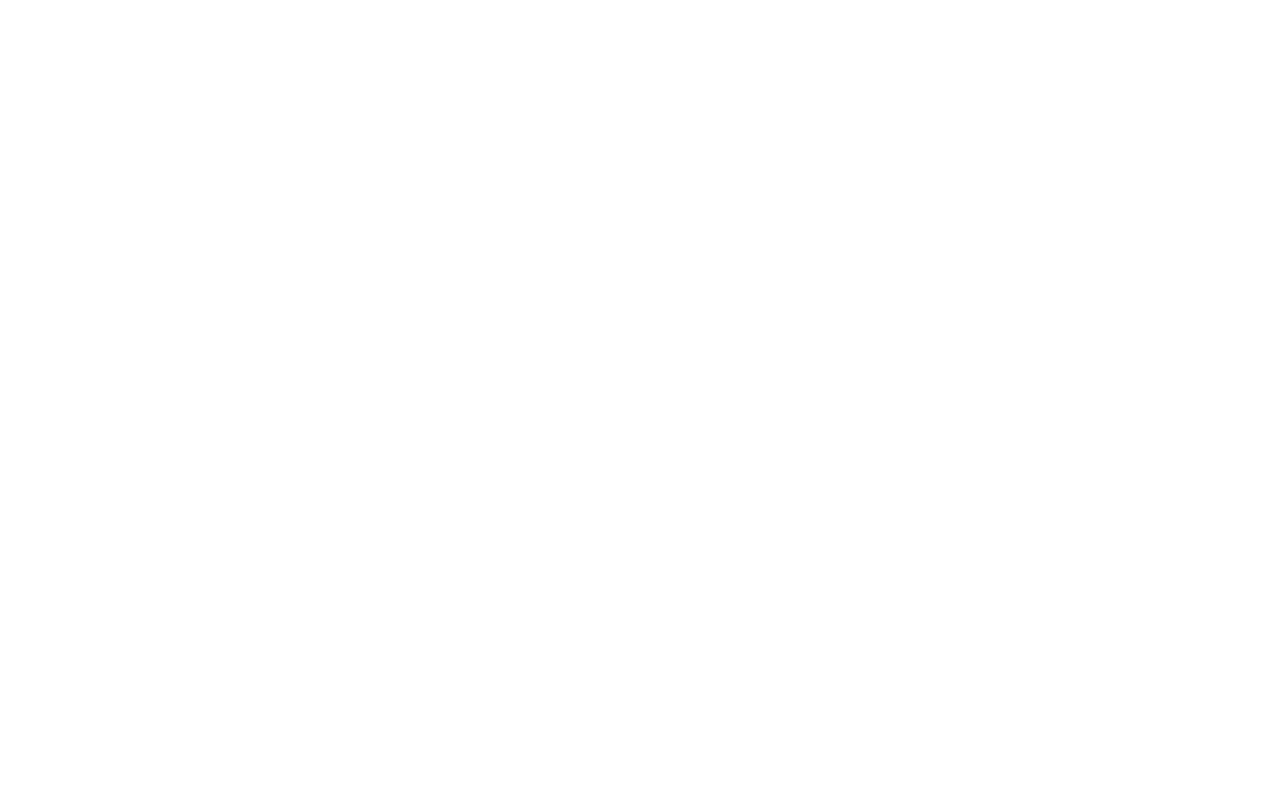
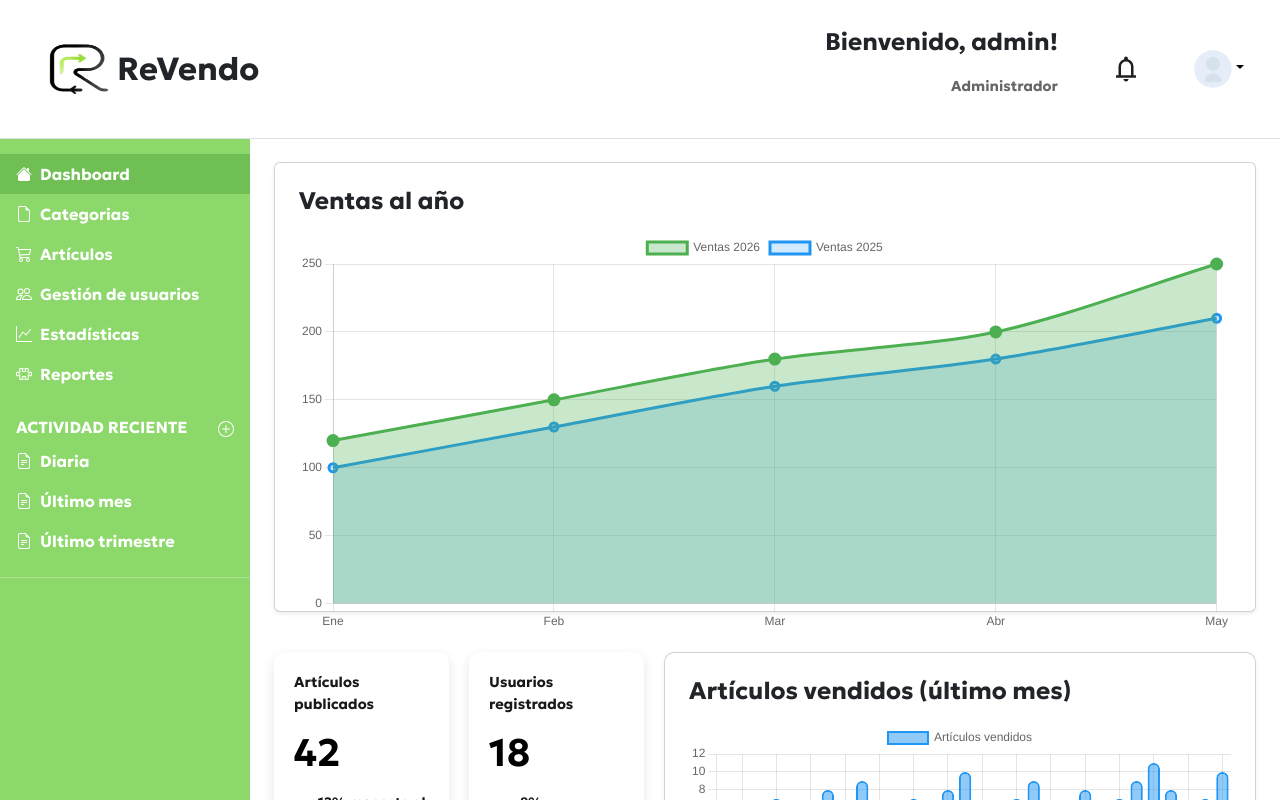
Before and after one commit to mozonas/MASTER-UNIR-PROYECTO-REVENDO-FRONTEND, an Angular app: page /admin/dashboard in a window 1280 px wide. Before the commit this address led to /. Built offline with nearby package versions, Linux system fonts and the light colour scheme.

Commit message:
Creación componente dashboard
vistas de gráficas y metric cards

```diff
--- a/package.json
+++ b/package.json
@@ -30,6 +30,7 @@
     "@angular/platform-browser": "^21.1.0",
     "@angular/router": "^21.1.0",
     "bootstrap": "^5.3.8",
+    "chart.js": "^4.5.1",
     "rxjs": "~7.8.0",
     "tslib": "^2.3.0"
   },
--- /dev/null
+++ b/src/app/pages/admin/admin-dashboard/admin-dashboard.component.css
@@ -0,0 +1,99 @@
+
+.dashboard-grid {
+  display: grid;
+  grid-template-columns: 1fr 1.6fr; /* izquierda metric cards / derecha gráfica */
+  gap: 20px;
+  align-items: start;
+}
+.metrics-grid {
+  display: grid;
+  grid-template-columns: repeat(2, 1fr);
+  grid-template-rows: repeat(2, auto);
+  gap: 20px;
+  margin-top: 40px;
+}
+
+.metric-card {
+  padding: 20px;
+  border-radius: 12px;
+  color: #000000;
+  box-shadow: 0 4px 12px rgba(0,0,0,0.1);
+  transition: transform .2s ease;
+  width: 100%;
+}
+
+.metric-card:hover {
+  transform: translateY(-4px);
+}
+
+.metric-title {
+  font-size: 0.9rem;
+  opacity: 0.9;
+}
+
+.metric-value {
+  font-size: 2.4rem;
+  font-weight: bold;
+  margin: 10px 0;
+}
+
+.metric-sub {
+  font-size: 0.85rem;
+  opacity: 0.9;
+  display: flex;
+  align-items: center;
+  gap: 8px;
+}
+
+/* Flechas */
+.arrow {
+  width: 28px;
+  height: 28px;
+  fill: white;
+}
+
+.arrow.up {
+  fill: #00ff9d;
+}
+
+.arrow.down {
+  fill: #ffb3b3;
+}
+
+/* Icono de advertencia */
+.warning {
+  width: 28px;
+  height: 28px;
+  fill: #ffe082;
+}
+
+/* Colores */
+.articles {
+  background:#ffff;
+}
+
+.users {
+  background: #ffffff;
+}
+
+.red {
+  background: linear-gradient(135deg, #ef5350, #d32f2f);
+}
+
+/*chart*/
+.chart-container {
+  height: 450px;
+  position: relative;
+}
+
+.chart-mes{
+  margin-top: 40px;
+  height: 260px;
+  position: relative;
+  border-radius: 10px;
+  width: 100%;
+}
+
+.chart-wrapper-sm {
+  max-width: 400px;
+}
--- /dev/null
+++ b/src/app/pages/admin/admin-dashboard/admin-dashboard.component.html
@@ -0,0 +1,141 @@
+
+  <!-- gráfica -->
+ <div class="chart-container card p-4 shadow-sm">
+  <h4 class="mb-3">Ventas al año</h4>
+  <canvas id="ventasAnualesChart"></canvas>
+</div>
+
+
+ <!-- metric cards -->
+<div class="dashboard-grid">
+    <div class="metrics-grid">
+        <div class="metric-card">
+            <div class="metric-title">Artículos publicados </div>
+            <div class="metric-value">{{ newArticles }}</div>
+              <div class="metric-sub">
+
+                @if (articlesDiff > 0) {
+                  <svg class="arrow up" viewBox="0 0 24 24">
+                    <path d="M12 4l-8 8h5v8h6v-8h5z"/>
+                  </svg>
+                }
+
+                @if (articlesDiff < 0) {
+                  <svg class="arrow down" viewBox="0 0 24 24">
+                    <path d="M12 20l8-8h-5V4h-6v8H4z"/>
+                  </svg>
+                }
+
+                {{ articlesDiff }}% respecto al mes anterior
+                </div>
+            </div>
+
+  <!-- Usuarios nuevos -->
+  <div class="metric-card">
+    <div class="metric-title">Usuarios registrados</div>
+    <div class="metric-value">{{ newUsers }}</div>
+
+    <div class="metric-sub">
+
+      @if (usersDiff > 0) {
+        <svg class="arrow up" viewBox="0 0 24 24">
+          <path d="M12 4l-8 8h5v8h6v-8h5z"/>
+        </svg>
+      }
+
+      @if (usersDiff < 0) {
+        <svg class="arrow down" viewBox="0 0 24 24">
+          <path d="M12 20l8-8h-5V4h-6v8H4z"/>
+        </svg>
+      }
+
+      {{ usersDiff }}% crecimiento mensual
+    </div>
+  </div>
+  <div class="metric-card active-users">
+  <div class="metric-title">Usuarios activos</div>
+  <div class="metric-value">{{ activeUsers }}</div>
+
+  <div class="metric-sub">
+
+    @if (activeUsersDiff > 0) {
+      <svg class="arrow up" viewBox="0 0 24 24">
+        <path d="M12 4l-8 8h5v8h6v-8h5z"/>
+      </svg>
+    }
+
+    @if (activeUsersDiff < 0) {
+      <svg class="arrow down" viewBox="0 0 24 24">
+        <path d="M12 20l8-8h-5V4h-6v8H4z"/>
+      </svg>
+    }
+
+    {{ activeUsersDiff }}% respecto al mes anterior
+  </div>
+</div>
+
+
+  <!-- Artículos reportados -->
+  <div class="metric-card red">
+    <div class="metric-title">Artículos reportados</div>
+    <div class="metric-value">{{ reportedArticles }}</div>
+
+    <div class="metric-sub">
+      <svg class="warning" viewBox="0 0 24 24">
+        <path d="M1 21h22L12 2 1 21zm12-3h-2v2h2v-2zm0-6h-2v5h2v-5z"/>
+      </svg>
+      Pendientes de revisión
+    </div>
+  </div>
+</div>
+
+<!-- Gráfica ventas -->
+
+        <div class="chart-mes card p-4 shadow-sm">
+             <h4 class="mb-3">Artículos vendidos (último mes)</h4>
+             <canvas id="ventasMesChart"></canvas>
+        </div>
+    </div>
+
+
+
+
+
+<!-- Actividad reciente -->
+  <div class="recent-activity card p-4 shadow-sm mt-4">
+  <h4 class="mb-3">Actividad reciente</h4>
+  <table class="table table-hover align-middle">
+    <thead>
+      <tr>
+        <th>Tipo</th>
+        <th>Descripción</th>
+        <th>Usuario</th>
+        <th>Fecha</th>
+      </tr>
+    </thead>
+    <tbody>
+      @for (item of recentActivity; track $index) {
+        <tr>
+          <td>
+            @switch (item.type) {
+                @case ('usuario') {
+                  <span class="badge bg-primary">Usuario</span>
+                }
+
+                @case ('articulo') {
+                  <span class="badge bg-success">Artículo</span>
+                }
+
+                @case ('reporte') {
+                  <span class="badge bg-danger">Reporte</span>
+                }
+            }
+          </td>
+          <td>{{ item.description }}</td>
+          <td>{{ item.user }}</td>
+          <td>{{ item.date | date:'dd/MM/yyyy HH:mm' }}</td>
+        </tr>
+      }
+    </tbody>
+  </table>
+</div>
--- /dev/null
+++ b/src/app/pages/admin/admin-dashboard/admin-dashboard.component.ts
@@ -0,0 +1,151 @@
+import { DatePipe } from '@angular/common';
+import { Component } from '@angular/core';
+import  Chart  from 'chart.js/auto';
+
+
+@Component({
+  selector: 'app-admin-dashboard',
+  imports: [DatePipe],
+  templateUrl: './admin-dashboard.component.html',
+  styleUrl: './admin-dashboard.component.css',
+})
+export class AdminDashboardComponent {
+
+  newArticles = 42;
+  articlesDiff = 12; //
+
+  newUsers = 18;
+  usersDiff = -8;
+
+  reportedArticles = 7;
+
+  activeUsers = 87;
+  activeUsersDiff = 5;
+
+  ngOnInit() {
+    this.generarGraficaVentas();
+    this.generarGraficaVentasMes();
+  }
+
+  generarGraficaVentas() {
+    const meses = ['Ene', 'Feb', 'Mar', 'Abr', 'May'];
+
+    const ventas = [120, 150, 180, 200, 250];
+    const ventasAnterior = [100, 130, 160, 180, 210];
+
+    new Chart('ventasAnualesChart', {
+      type: 'line',
+      data: {
+        labels: meses,
+        datasets: [
+          {
+            label: 'Ventas 2026',
+            data: ventas,
+            borderColor: '#4CAF50',
+            backgroundColor: 'rgba(76, 175, 80, 0.3)',
+            fill: true,
+            tension: 0.3,
+            borderWidth: 3,
+            pointRadius: 5,
+            pointBackgroundColor: '#4CAF50'
+          },
+          {
+            label: 'Ventas 2025',
+            data: ventasAnterior,
+            borderColor: '#2196F3',
+            backgroundColor: 'rgba(33, 150, 243, 0.2)',
+            fill: true,
+            tension: 0.3,
+            borderWidth: 3,
+            pointRadius: 4
+          }
+        ]
+      },
+      options: {
+        responsive: true,
+        maintainAspectRatio: false,
+        plugins: {
+          legend: { display: true }
+        },
+        scales: {
+          y: {
+            beginAtZero: true
+          }
+        }
+      }
+    });
+  }
+
+  recentActivity = [
+  {
+    type: 'usuario',
+    description: 'Nuevo usuario registrado',
+    user: 'Carlos Pérez',
+    date: new Date('2026-06-01T10:15:00')
+  },
+  {
+    type: 'articulo',
+    description: 'Nuevo artículo publicado: "Bicicleta MTB"',
+    user: 'Laura Gómez',
+    date: new Date('2026-06-01T09:40:00')
+  },
+  {
+    type: 'reporte',
+    description: 'Reporte creado: contenido inapropiado',
+    user: 'Usuario anónimo',
+    date: new Date('2026-06-01T09:10:00')
+  },
+  {
+    type: 'articulo',
+    description: 'Artículo vendido: "Monitor 27 pulgadas"',
+    user: 'David Ruiz',
+    date: new Date('2026-05-31T20:30:00')
+  }
+];
+
+ generarGraficaVentasMes() {
+    // Últimos 30 días
+    const dias = [];
+      for (let i = 0; i < 30; i++) {
+       dias.push(`Día ${i + 1}`);
+      }
+
+
+    // Datos de ejemplo — cámbialos por los de tu API
+    const ventasMes = [
+      3, 5, 2, 7, 4, 6, 8, 5, 9, 4,
+      6, 7, 3, 8, 10, 6, 5, 7, 9, 4,
+      6, 8, 5, 7, 9, 11, 8, 6, 7, 10
+    ];
+
+    new Chart('ventasMesChart', {
+      type: 'bar',
+      data: {
+        labels: dias,
+        datasets: [
+          {
+            label: 'Artículos vendidos',
+            data: ventasMes,
+            backgroundColor: 'rgba(33, 150, 243, 0.5)',
+            borderColor: '#2196F3',
+            borderWidth: 2,
+            borderRadius: 6
+          }
+        ]
+      },
+      options: {
+        responsive: true,
+        maintainAspectRatio: false,
+         layout: {
+           padding: {
+           bottom: 20   // evita que los labels sobresalgan
+        }
+  },
+        scales: {
+
+          y: { beginAtZero: true }
+        }
+      }
+    });
+  }
+}
--- a/src/app/pages/admin/admin-layout/admin-layout.component.css
+++ b/src/app/pages/admin/admin-layout/admin-layout.component.css
@@ -12,10 +12,22 @@
     padding-right: 30px;
 }
 
+main {
+  margin-left: 250px;
+  margin-top: 138px; /* misma altura que el header */
+  height: calc(100vh - 138px);
+  overflow-y: auto;
+}
+
 /*Logo + brand*/
 .page-header{
     width: 100vw;
     margin-left: calc(50% - 50vw);
+    position: fixed;
+    top: 0;
+    left: 0;
+    right: 0;
+    z-index: 1000;
 }
 
 .logo-container {
--- a/src/app/pages/admin/admin-layout/admin-layout.component.html
+++ b/src/app/pages/admin/admin-layout/admin-layout.component.html
@@ -41,7 +41,7 @@
   </header>
 
  <!--menú-->
- <body>
+ <body class = "d-flex">
 
 <svg xmlns="http://www.w3.org/2000/svg" class="d-none">
       <symbol id="calendar3" viewBox="0 0 16 16">
@@ -136,7 +136,7 @@
     <div class="offcanvas-body d-md-flex flex-column p-0 pt-lg-3 overflow-y-auto">
       <ul class="nav flex-column">
         <li class="nav-item">
-          <a class="nav-link d-flex align-items-center gap-2 active" href="#">
+          <a class="nav-link d-flex align-items-center gap-2 active" [routerLink]="['/admin/dashboard']">
             <svg class="bi"><use xlink:href="#house-fill"></use></svg>
             Dashboard
           </a>
@@ -173,7 +173,7 @@
         </li>
       </ul>
       <h6 class="sidebar-heading d-flex justify-content-between align-items-center px-3 mt-4 mb-1 text-uppercase">
-        <span>Informes guardados</span>
+        <span>Actividad reciente</span>
         <a href="#">
           <svg class="bi"><use xlink:href="#plus-circle"></use></svg>
         </a>
@@ -182,25 +182,20 @@
         <li class="nav-item">
           <a class="nav-link d-flex align-items-center gap-2" href="#">
             <svg class="bi"><use xlink:href="#file-earmark-text"></use></svg>
-            Mes actual
+            Diaria
           </a>
         </li>
         <li class="nav-item">
           <a class="nav-link d-flex align-items-center gap-2" href="#">
             <svg class="bi"><use xlink:href="#file-earmark-text"></use></svg>
-            Último trimestre
+            Último mes
           </a>
         </li>
+
         <li class="nav-item">
           <a class="nav-link d-flex align-items-center gap-2" href="#">
             <svg class="bi"><use xlink:href="#file-earmark-text"></use></svg>
-            Interacción social
-          </a>
-        </li>
-        <li class="nav-item">
-          <a class="nav-link d-flex align-items-center gap-2" href="#">
-            <svg class="bi"><use xlink:href="#file-earmark-text"></use></svg>
-            Ventas de fin de año
+            Último trimestre
           </a>
         </li>
       </ul>
@@ -208,4 +203,10 @@
     </div>
   </div>
 </div>
+<main class ="flex-grow-1 p-4">
+
+    <app-admin-dashboard></app-admin-dashboard>
+
+
+</main>
 </body>
--- a/src/app/pages/admin/admin-layout/admin-layout.component.ts
+++ b/src/app/pages/admin/admin-layout/admin-layout.component.ts
@@ -1,8 +1,10 @@
 import { Component } from '@angular/core';
+import { RouterLink } from "@angular/router";
+import { AdminDashboardComponent } from '../admin-dashboard/admin-dashboard.component';
 
 @Component({
   selector: 'app-admin-layout',
-  imports: [],
+  imports: [RouterLink,AdminDashboardComponent],
   templateUrl: './admin-layout.component.html',
   styleUrl: './admin-layout.component.css',
 })
```
Also changed, not shown: src/app/app.routes.ts (+9 -1 lines), 1 other file (tests, documents, lock files or other folders).
